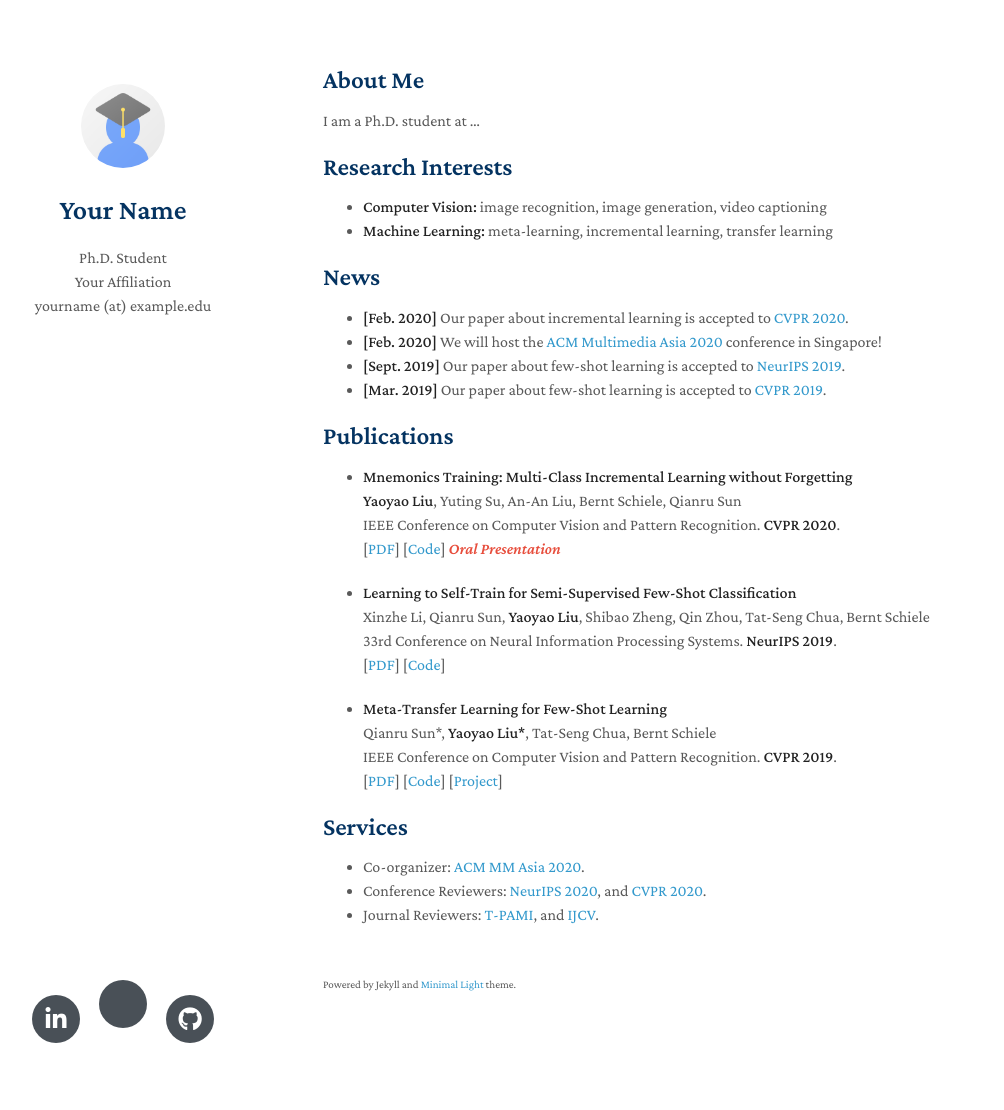
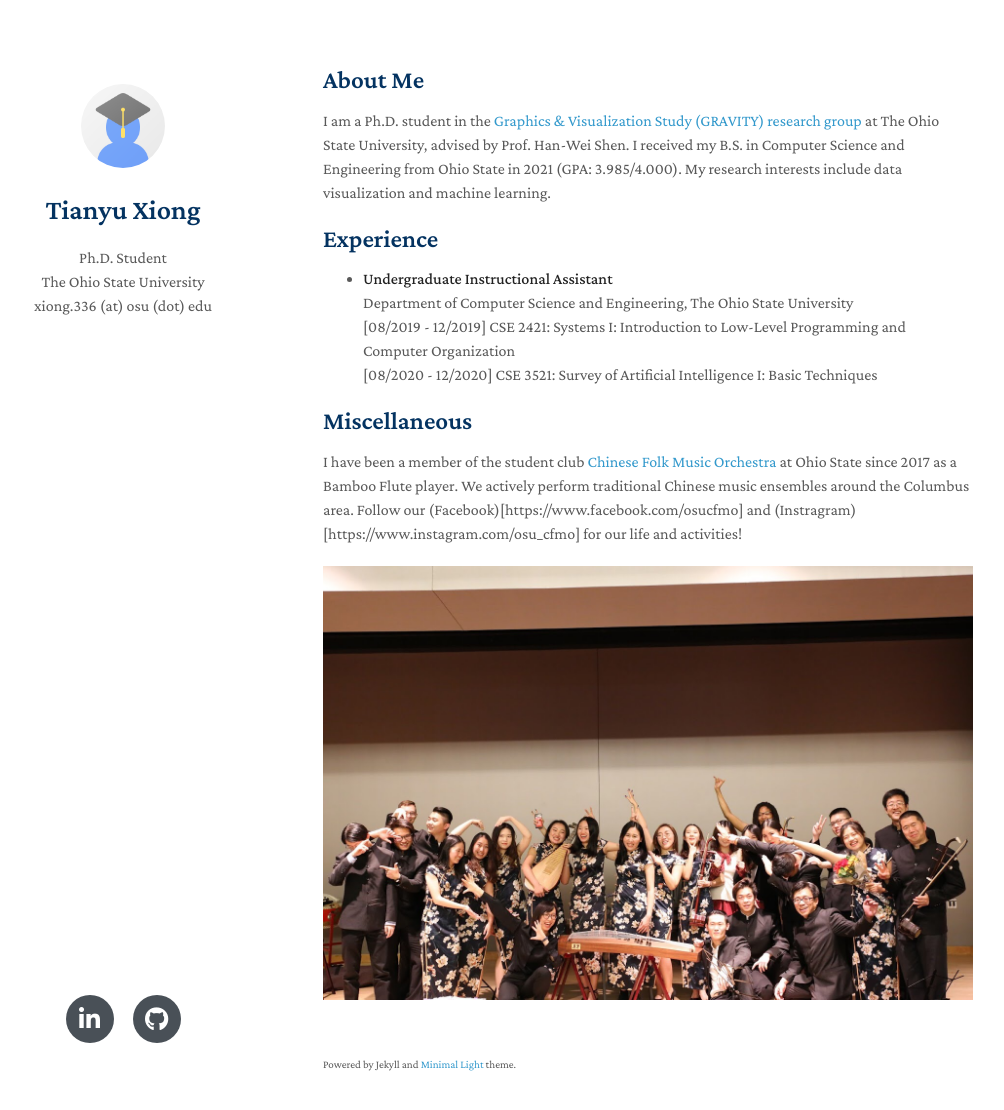
Before and after one commit to xtyinzz/xtyinzz.github.io, a Jekyll site: the page built from index.md, in a window 1280 px wide and 1145 px high. Shown: the top 1110 px of the window, without its empty margins (147-1151 px from the left). Built offline with Jekyll 4.4.1, drawn with Linux system fonts in a browser that asks for light colours; nearby versions of some CDN libraries; a style sheet for code colours, icons or effects is not loaded; our own code applies the rules of GitHub Pages for plain Markdown files.

Commit message:
initial info

```diff
--- a/_config.yml
+++ b/_config.yml
@@ -1,13 +1,13 @@
-title: Your Name
+title: Tianyu Xiong
 position: Ph.D. Student
-affiliation: Your Affiliation
-email: yourname (at) example.edu
+affiliation: The Ohio State University
+email: xiong.336 (at) osu (dot) edu
 keywords: minimal academic
-google_scholar: https://scholar.google.com/
-github_link: https://github.com/yaoyao-liu/minimal-light
-linkedin: https://www.linkedin.com/
+# google_scholar: https://scholar.google.com/
+github_link: https://github.com/xtyinzz
+linkedin: https://www.linkedin.com/in/tianyu-xiong-b485bb154/
 avatar: ./assets/img/avatar.png
-google_analytics: UA-111540567-4
+# google_analytics: UA-111540567-4
 favicon: ./assets/img/favicon.png
 favicon_dark: ./assets/img/favicon-dark.png
 description: The Minimal Light is a simple and elegant jekyll theme for academic personal homepage.
--- a/index.md
+++ b/index.md
@@ -4,48 +4,23 @@ layout: homepage
 
 ## About Me
 
-I am a Ph.D. student at ...
+I am a Ph.D. student in the [Graphics & Visualization Study (GRAVITY) research group](https://sites.google.com/view/gravity-research-group/home?authuser=0) at The Ohio State University, advised by Prof. Han-Wei Shen. I received my B.S. in Computer Science and Engineering from Ohio State in 2021 (GPA: 3.985/4.000). My research interests include data visualization and machine learning.
 
-## Research Interests
 
-- **Computer Vision:** image recognition, image generation, video captioning
-- **Machine Learning:** meta-learning, incremental learning, transfer learning
+## Experience
 
-## News
+- **Undergraduate Instructional Assistant**
+  <br>
+  Department of Computer Science and Engineering, The Ohio State University
+  <br>
+  [08/2019 - 12/2019] CSE 2421: Systems I: Introduction to Low-Level Programming and
+Computer Organization
+  <br>
+  [08/2020 - 12/2020] CSE 3521: Survey of Artificial Intelligence I: Basic Techniques
 
-- **[Feb. 2020]** Our paper about incremental learning is accepted to [CVPR 2020](http://cvpr2020.thecvf.com/).
-- **[Feb. 2020]** We will host the [ACM Multimedia Asia 2020](https://mmasia2020.org/) conference in Singapore!
-- **[Sept. 2019]** Our paper about few-shot learning is accepted to [NeurIPS 2019](https://nips.cc/Conferences/2019).
-- **[Mar. 2019]** Our paper about few-shot learning is accepted to [CVPR 2019](http://cvpr2019.thecvf.com/).
 
-## Publications
+## Miscellaneous
 
-- **Mnemonics Training: Multi-Class Incremental Learning without Forgetting**
-  <br>
-  **Yaoyao Liu**, Yuting Su, An-An Liu, Bernt Schiele, Qianru Sun
-  <br>
-  IEEE Conference on Computer Vision and Pattern Recognition. **CVPR 2020**.
-  <br>
-  [[PDF](https://arxiv.org/pdf/2002.10211.pdf)] [[Code](https://github.com/yaoyao-liu/mnemonics)] <strong><i style="color:#e74d3c">Oral Presentation</i></strong>
+I have been a member of the student club [Chinese Folk Music Orchestra](https://activities.osu.edu/involvement/student_organizations/find_a_student_org/?i=dd4a238a-783f-4be7-b4f6-0efc7a127bbd&l=C&c=Columbus&page=2) at Ohio State since 2017 as a Bamboo Flute player. We actively perform traditional Chinese music ensembles around the Columbus area. Follow our (Facebook)[https://www.facebook.com/osucfmo] and (Instragram)[https://www.instagram.com/osu_cfmo] for our life and activities!
 
-- **Learning to Self-Train for Semi-Supervised Few-Shot Classification**
-  <br>
-  Xinzhe Li, Qianru Sun, **Yaoyao Liu**, Shibao Zheng, Qin Zhou, Tat-Seng Chua, Bernt Schiele
-  <br>
-  33rd Conference on Neural Information Processing Systems. **NeurIPS 2019**.
-  <br>
-  [[PDF](http://papers.nips.cc/paper/9216-learning-to-self-train-for-semi-supervised-few-shot-classification.pdf)] [[Code](https://github.com/xinzheli1217/learning-to-self-train)]
-
-- **Meta-Transfer Learning for Few-Shot Learning**
-  <br>
-  Qianru Sun\*, **Yaoyao Liu\***, Tat-Seng Chua, Bernt Schiele
-  <br>
-  IEEE Conference on Computer Vision and Pattern Recognition. **CVPR 2019**.
-  <br>
-  [[PDF](http://openaccess.thecvf.com/content_CVPR_2019/papers/Sun_Meta-Transfer_Learning_for_Few-Shot_Learning_CVPR_2019_paper.pdf)] [[Code](https://github.com/yaoyao-liu/meta-transfer-learning)] [[Project](https://mtl.yyliu.net/)]
-
-## Services
-
-- Co-organizer: [ACM MM Asia 2020](https://mmasia2020.org/).
-- Conference Reviewers: [NeurIPS 2020](https://neurips.cc/Conferences/2020), and [CVPR 2020](http://cvpr2020.thecvf.com/).
-- Journal Reviewers: [T-PAMI](https://ieeexplore.ieee.org/xpl/RecentIssue.jsp?punumber=34), and [IJCV](https://www.springer.com/journal/11263).
+![CFMO 2018 Concert](/assets/img/cfmo_2018_concert.jpg)
```
Also changed, not shown: assets/img/cfmo_2018_concert.jpg (added).
